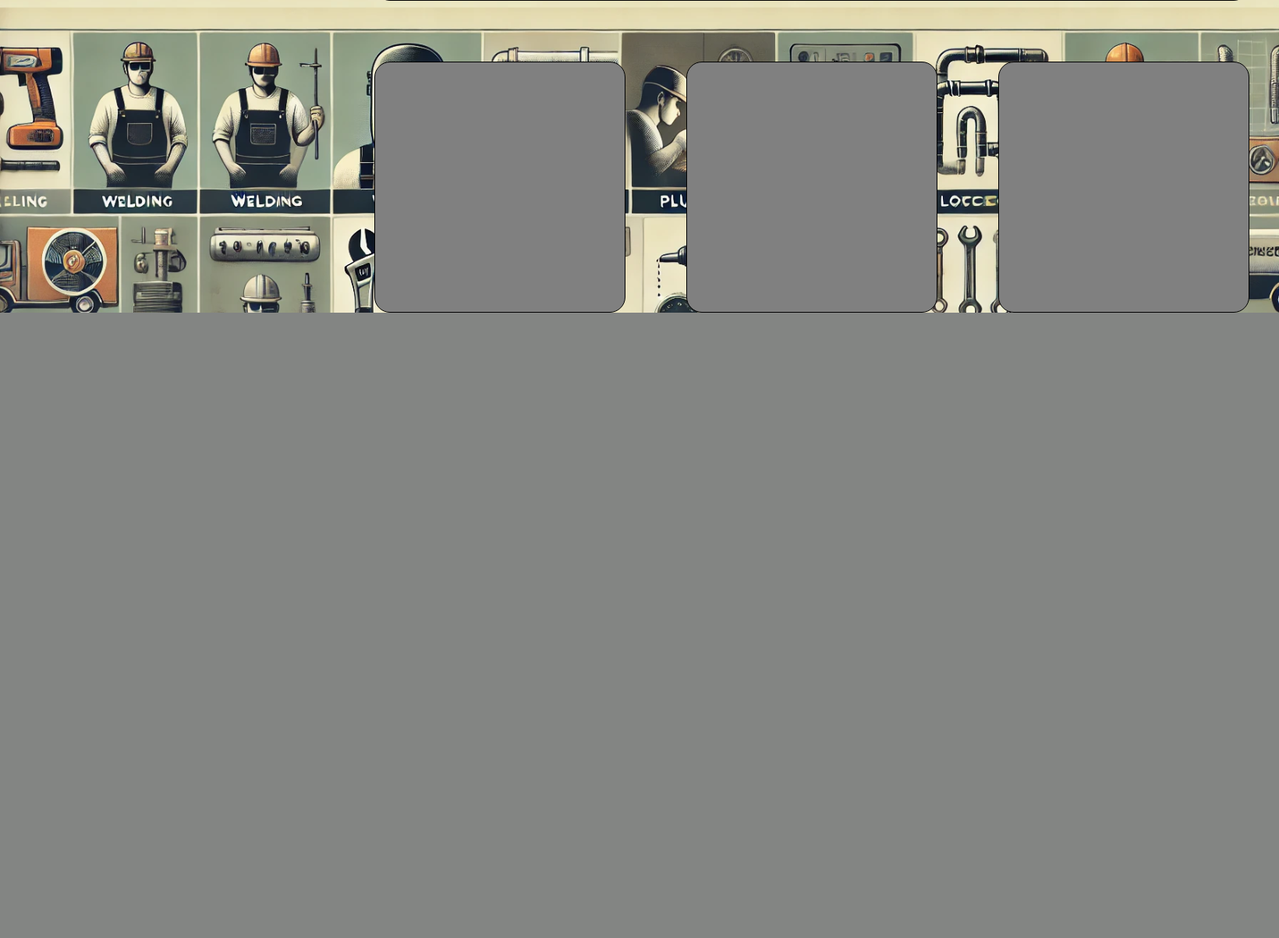
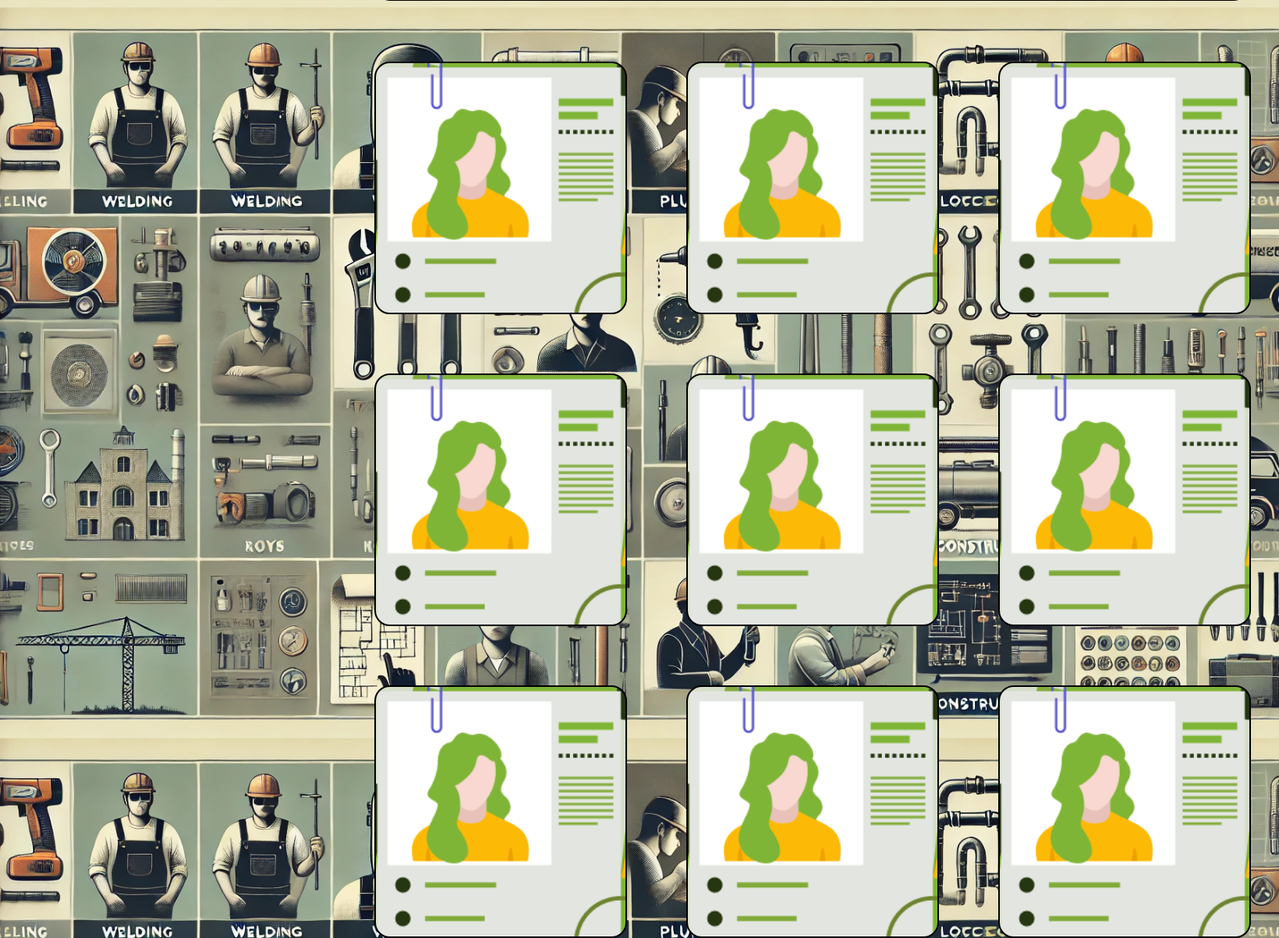
Before and after one commit to juancif/Easyjob_proyecto, a PHP site: page /GateGourmet/index_cliente.php in a window 1640 px wide. Shown: the part 517-1720 px from the top of the page at 78% size. Before the commit the page ends 918 px from the top, so only its background shows below. Run offline with PHP 8.4, Linux system fonts and the light colour scheme.

Commit message:
se trabaja en recudaros del perfil

```diff
--- a/index_cliente.css
+++ b/index_cliente.css
@@ -123,12 +123,15 @@ body {
 .cuadro_perfil{
     width: 40vh;
     height: 40vh;
-    background-color: gray;
+
+    background-image: url(imagenes/imagen_perfil.png);
+    background-size: cover;
     border: 1px solid black;
     position: absolute;
     margin-top: 60vb;
     margin-left: 60vh;
     border-radius: 20px;
+    border: 2px solid black;
 }
 
 .cuadro_perfil2{
@@ -138,3 +141,34 @@ body {
 .cuadro_perfil3{
     margin-left: 160vh;
 }
+
+.cuadro_perfil4{
+    margin-left: 60vh;
+    margin-top: 110vh;
+}
+
+.cuadro_perfil5{
+    margin-left: 110vh;
+    margin-top: 110vh;
+}
+
+.cuadro_perfil6{
+    margin-left: 160vh;
+    margin-top: 110vh;
+}
+
+.cuadro_perfil7{
+    margin-left: 60vh;
+    margin-top: 160vh;
+    margin-bottom: 10vh;
+}
+
+.cuadro_perfil8{
+    margin-left: 110vh;
+    margin-top: 160vh;
+}
+
+.cuadro_perfil9{
+    margin-left: 160vh;
+    margin-top: 160vh;
+}
--- a/index_cliente.php
+++ b/index_cliente.php
@@ -34,8 +34,18 @@
 <div class="cuadro_perfil"></div>
 
 <div class="cuadro_perfil cuadro_perfil2"></div>
-
 <div class="cuadro_perfil cuadro_perfil3"></div>
 
+<div class="cuadro_perfil cuadro_perfil4"></div>
+
+<div class="cuadro_perfil cuadro_perfil5"></div>
+
+<div class="cuadro_perfil cuadro_perfil6"></div>
+
+<div class="cuadro_perfil cuadro_perfil7"></div>
+
+<div class="cuadro_perfil cuadro_perfil8"></div>
+
+<div class="cuadro_perfil cuadro_perfil9"></div>
 </body>
 </html>
```
Also changed, not shown: imagenes/imagen_perfil.png (added).
